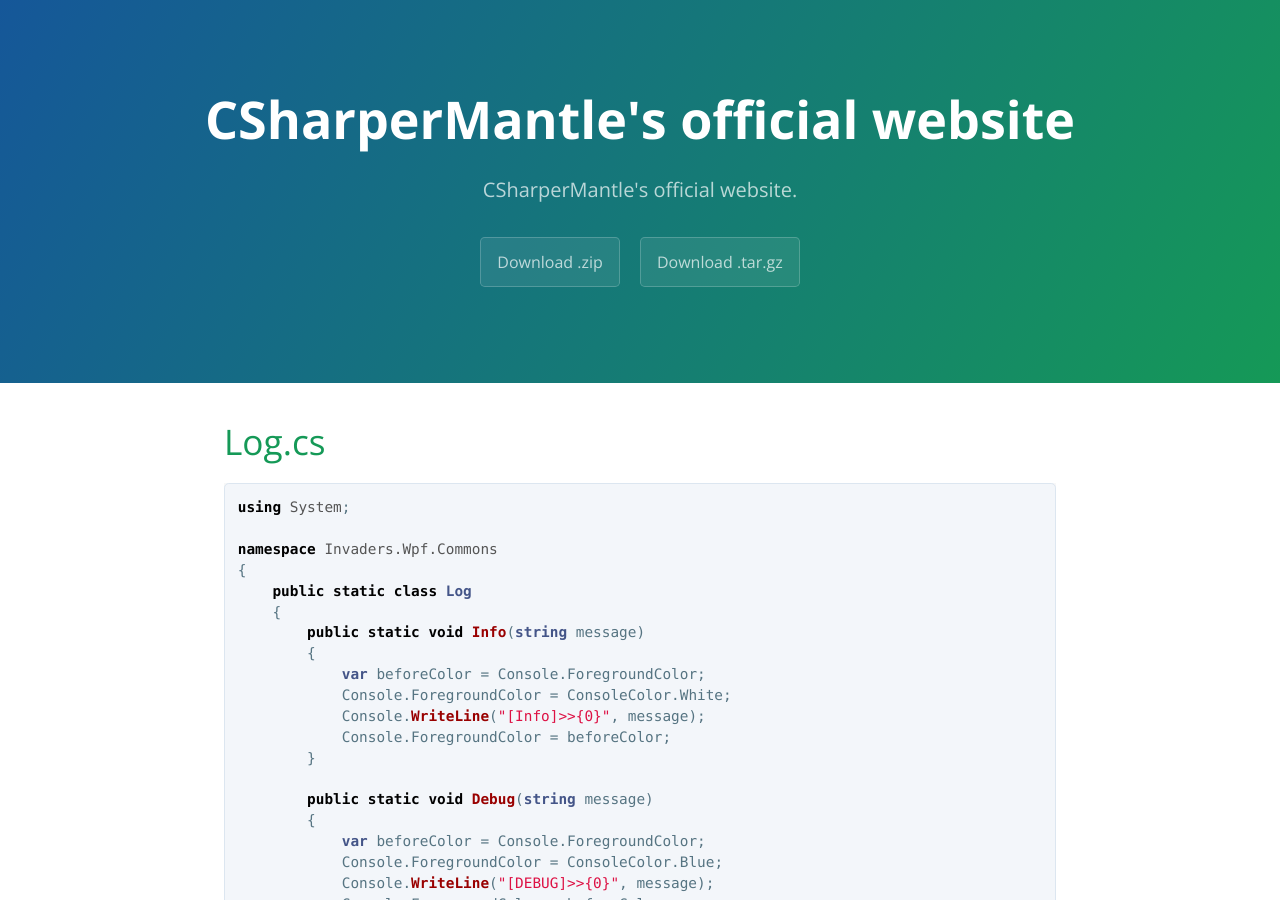
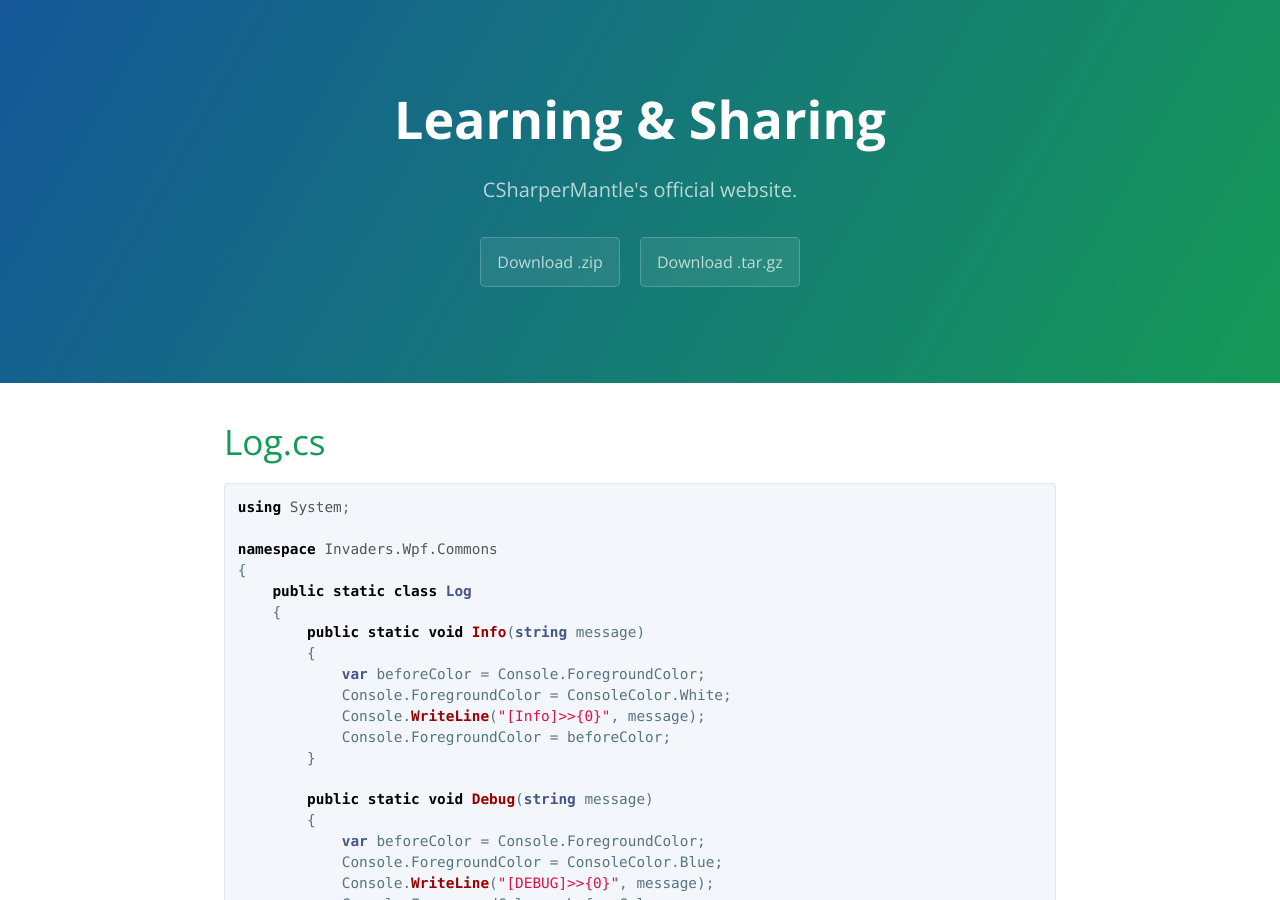
Before and after one commit to CSharperMantle/CSharperMantle.github.io, a Jekyll site: the page built from index.md, in a window 1280 px wide and 900 px high. Built offline with Jekyll 4.4.1, drawn with Linux system fonts in a browser that asks for light colours; our own code applies the rules of GitHub Pages for plain Markdown files.

Commit message:
Test #1 fixes

```diff
--- a/_config.yml
+++ b/_config.yml
@@ -1,4 +1,4 @@
-title: CSharperMantle's official website
+title: Learning & Sharing
 description: CSharperMantle's official website.
 show_downloads: true
 google_analytics:
```
